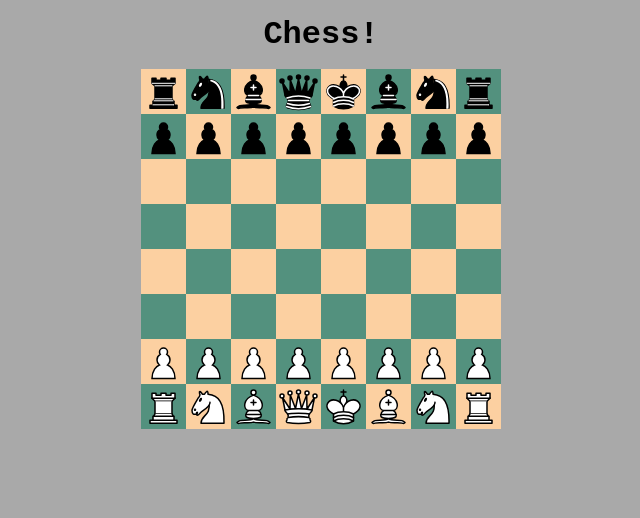
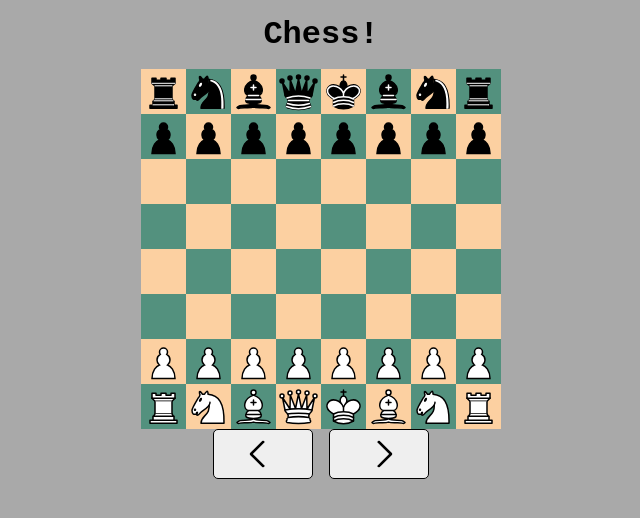
Before and after one commit to vinicius-el-khalili/Chess-UI-tsc, a React (Create React App) app: page / in a window 1280 px wide. Shown: the top 518 px of the page, without its empty margins (319-959 px from the left). Built offline with nearby package versions, Linux system fonts and the light colour scheme.

Commit message:
starting undo/redo buttons...

```diff
--- a/src/Components/Board.tsx
+++ b/src/Components/Board.tsx
@@ -4,6 +4,7 @@ import SquareComponent from "./SquareComponent";
 import sqrReff from "../Utilities/sqrReff"
 import _SQRS from "../Utilities/_SQRS"
 import Promoter from "./Promoter";
+import BoardControllers from "./BoardControllers";
 
 // --------------------------------------- LAYOUT
 
@@ -121,6 +122,7 @@ class Board extends React.Component<boardProps,boardState>{
         this.sqrReff[this.state.promotionSqr].current.dismissPromoter()
         this.updateView()
     }
+
     // --------------------------------------- // RENDER
     render(): React.ReactNode {
         let board=[]
@@ -150,6 +152,7 @@ class Board extends React.Component<boardProps,boardState>{
                 {board}
                 {this.state.promoter && <Promoter promote={this.promote} color={this.state.chess.turn()}/>}
                 </div>
+            <BoardControllers></BoardControllers>
             <h3>{this.state.console3}</h3>
             <h3>{this.state.console1}</h3>
             <h3>{this.state.console2}</h3>
--- /dev/null
+++ b/src/Components/BoardControllers.tsx
@@ -0,0 +1,37 @@
+import React from "react";
+type bcProps={}
+type bcState={}
+const buttonStyle:React.CSSProperties={
+    width:"100px",
+    height:"50px",
+    backgroundColor:"none",
+    border:"1px solid black",
+    borderRadius:"5px",
+    display:"flex",
+    justifyContent:"center",
+    alignItems:"center"
+}
+function arrowStyle(orientation:string){
+    const arrowStyle:React.CSSProperties={
+        width:"20px",
+        height:"20px",
+        border:"3px solid black",
+        borderRadius:"2px",
+        transform:orientation==="right"?"rotate(45deg)":"rotate(-135deg)",
+        borderBottom:"0",
+        borderLeft:"0"
+    }
+    return(arrowStyle)
+}
+class BoardControllers extends React.Component<bcProps,bcState>{
+    render(): React.ReactNode {
+        return(<div style={{
+            display:"flex",
+            gap:"1rem"
+        }}>
+        <button style={buttonStyle}><div style={arrowStyle("left")}/></button>
+        <button style={buttonStyle}><div style={arrowStyle("right")}/></button>
+        </div>)
+    }
+}
+export default BoardControllers
```
